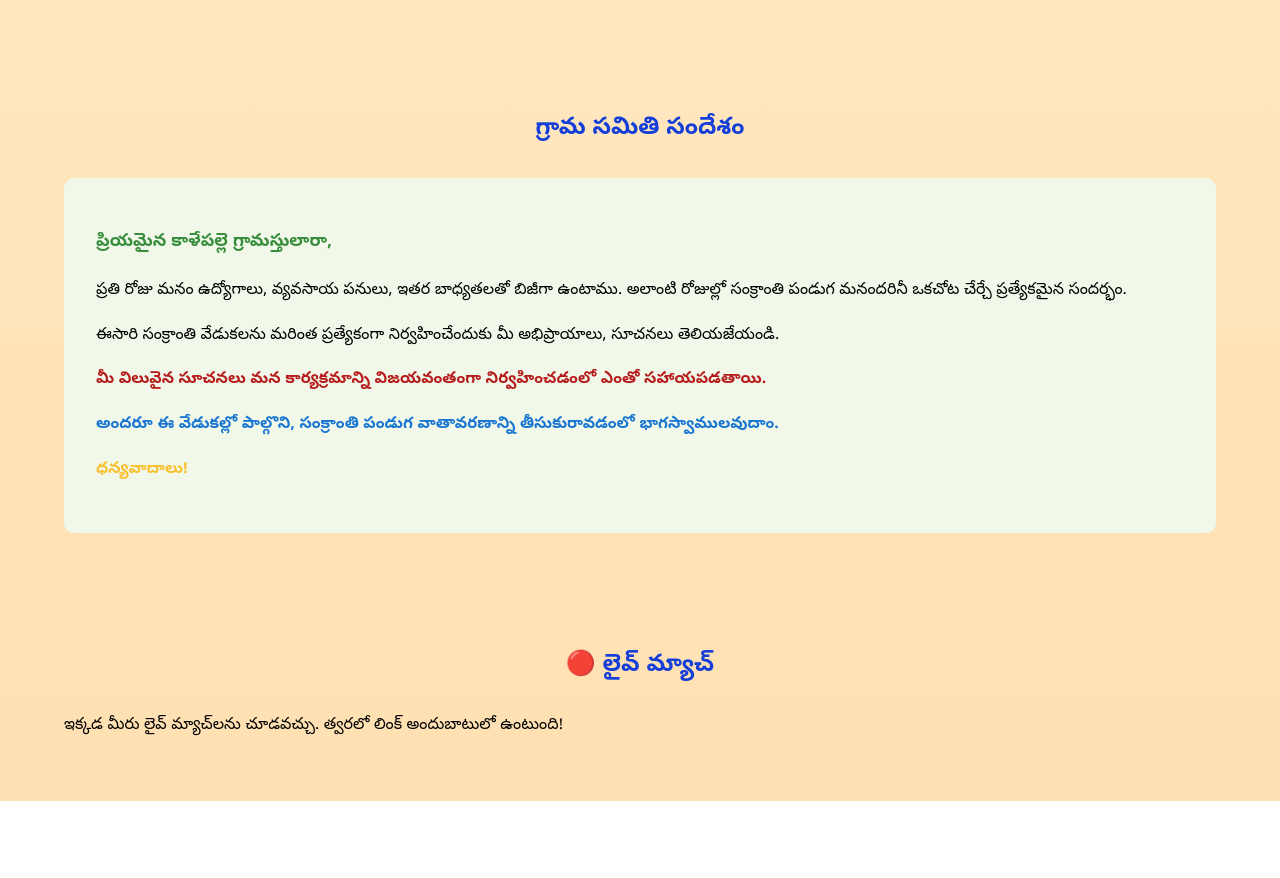
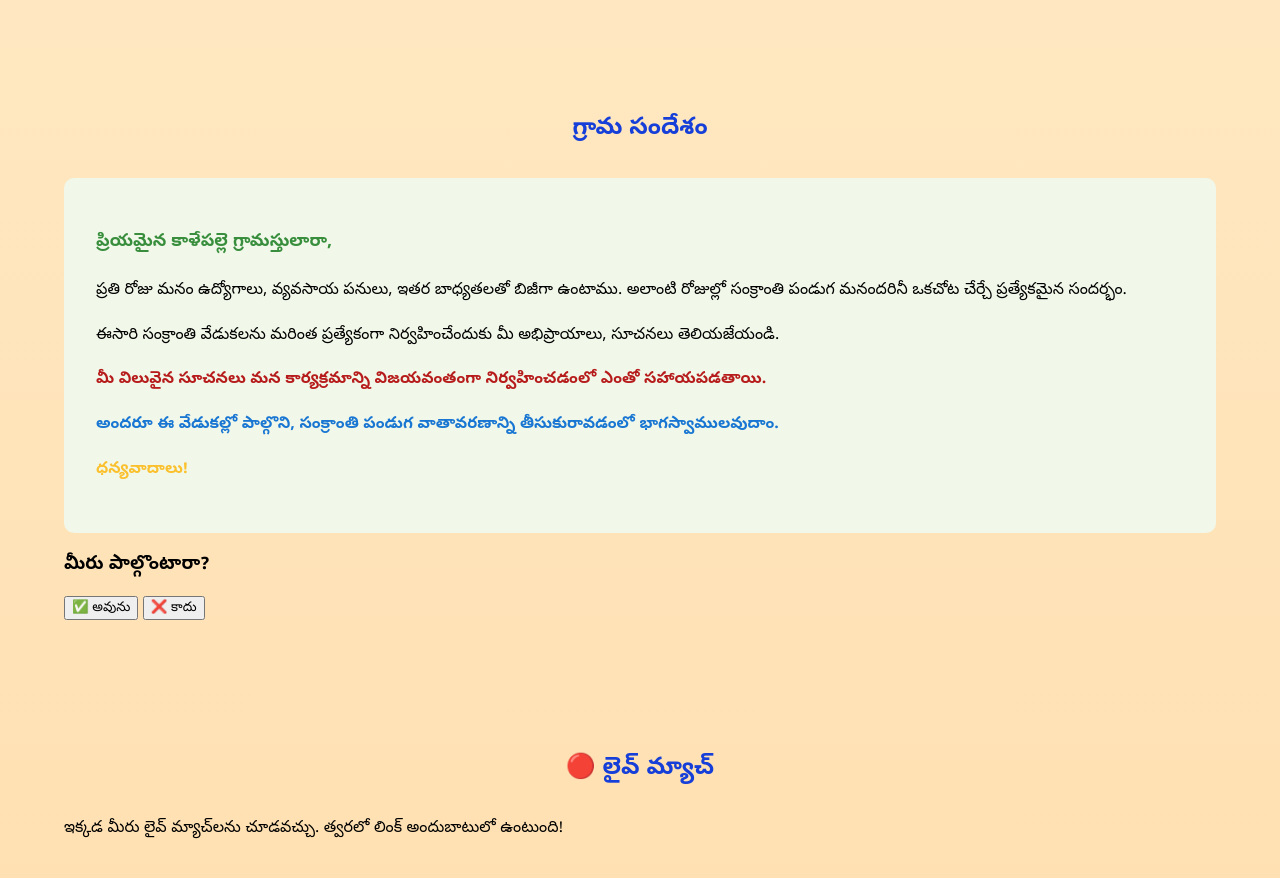
Before and after one commit to ajreddy425/sankranthi2026, a plain HTML site: page index.html in a window 1280 px wide. Shown: the part 1903-2781 px from the top of the page. Before the commit the page ends 2704 px from the top, so only its background shows below. Drawn offline with Linux system fonts and the light colour scheme.

Commit message:
updated the poll

```diff
--- a/index.html
+++ b/index.html
@@ -125,7 +125,7 @@
 <!-- Message Section -->
 <section id="message" class="message">
   <div class="container">
-            <h2>గ్రామ సమితి సందేశం</h2>
+    <h2>గ్రామ సందేశం</h2>
     <div class="message-box">
       <p style="color: #388e3c; font-weight: bold; font-size: 1.1em;">ప్రియమైన కాళేపల్లె గ్రామస్తులారా,</p>
       <p>ప్రతి రోజు మనం ఉద్యోగాలు, వ్యవసాయ పనులు, ఇతర బాధ్యతలతో బిజీగా ఉంటాము. అలాంటి రోజుల్లో సంక్రాంతి పండుగ మనందరినీ ఒకచోట చేర్చే ప్రత్యేకమైన సందర్భం.</p>
@@ -134,8 +134,40 @@
       <p style="color: #1976d2; font-weight: bold;">అందరూ ఈ వేడుకల్లో పాల్గొని, సంక్రాంతి పండుగ వాతావరణాన్ని తీసుకురావడంలో భాగస్వాములవుదాం.</p>
       <p style="color: #fbc02d; font-weight: bold;">ధన్యవాదాలు!</p>
     </div>
+
+    <!-- Poll Section -->
+    <div id="poll" style="margin-top:20px;">
+      <h3>మీరు పాల్గొంటారా?</h3>
+      <button onclick="submitPoll('yes')" id="yesBtn">✅ అవును</button>
+      <button onclick="submitPoll('no')" id="noBtn">❌ కాదు</button>
+      <p id="pollResult" style="margin-top:10px; font-weight:bold; color:#388e3c;"></p>
+    </div>
   </div>
 </section>
+
+<script>
+function submitPoll(choice) {
+  // Check if already voted
+  if(localStorage.getItem("pollVoted")) {
+    document.getElementById("pollResult").innerText = "⚠️ మీరు ఇప్పటికే ఓటు వేశారు.";
+    return;
+  }
+
+  // Save vote (only once)
+  localStorage.setItem("pollVoted", choice);
+
+  // Show result
+  if(choice === "yes") {
+    document.getElementById("pollResult").innerText = "✅ మీరు 'అవును' అని ఓటు వేశారు.";
+  } else {
+    document.getElementById("pollResult").innerText = "❌ మీరు 'కాదు' అని ఓటు వేశారు.";
+  }
+
+  // Disable buttons
+  document.getElementById("yesBtn").disabled = true;
+  document.getElementById("noBtn").disabled = true;
+}
+</script>
 
     <!-- Live Match Section -->
     <section id="live-match" class="live-match">
```
Lines whose indentation alone changed are shown as unchanged.
